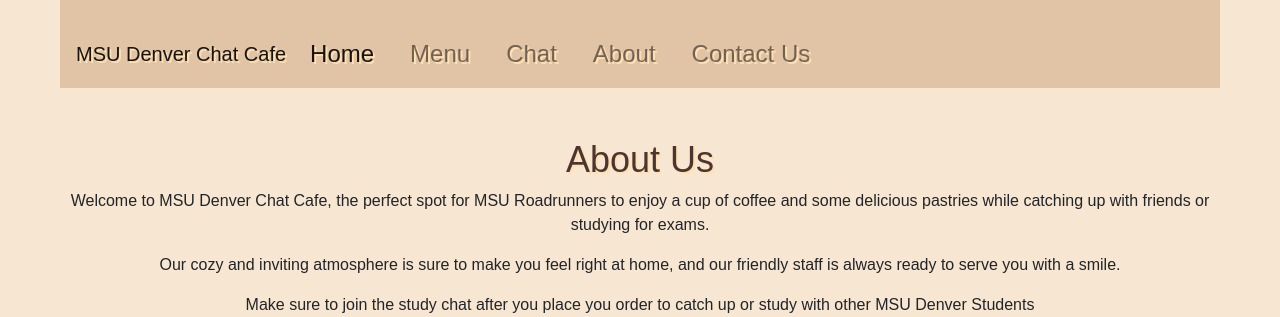
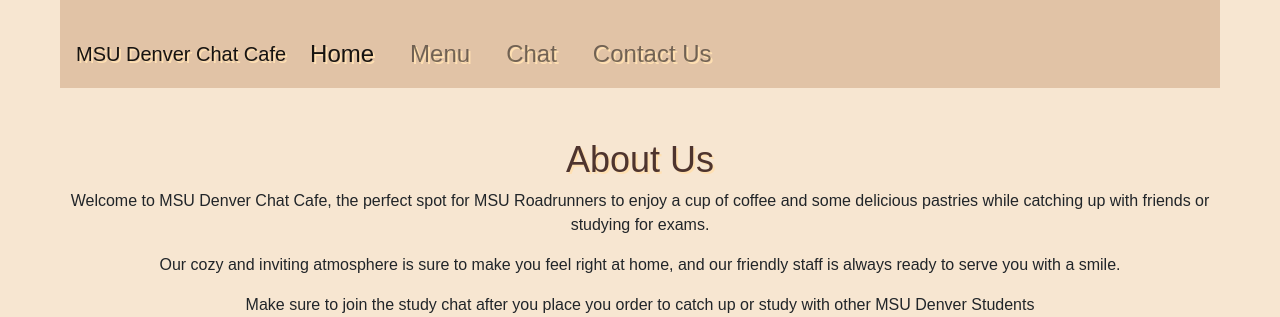
Before and after one commit to nnoor20/ChatCafe, a Flask app: page /cafe in a window 1280 px wide. Shown: the top 317 px of the page. Run offline with Flask 3, Linux system fonts and the light colour scheme; some libraries are stand-ins or nearby versions.

Commit message:
update to base.html
Fixed broken links from most recent update, removed "about" since it and "menu" achieved the same result.

```diff
--- a/templates/base.html
+++ b/templates/base.html
@@ -20,10 +20,9 @@
             <div class="collapse navbar-collapse" id="navbarNavAltMarkup">
                 <div class="navbar-nav">
                     <a class="nav-item nav-link active" href="/">Home <span class="sr-only">(current)</span></a>
-                    <a class="nav-item nav-link" href="/#menu">Menu</a>
+                    <a class="nav-item nav-link" href="/cafe">Menu</a>
                     <a class="nav-item nav-link" href="/index">Chat</a>
-                    <a class="nav-item nav-link" href="/#about">About</a>
-                    <a class="nav-item nav-link" href="/#contact">Contact Us</a>
+                    <a class="nav-item nav-link" href="/cafe#contact">Contact Us</a>
                 </div>
             </div>
         </nav>
```
